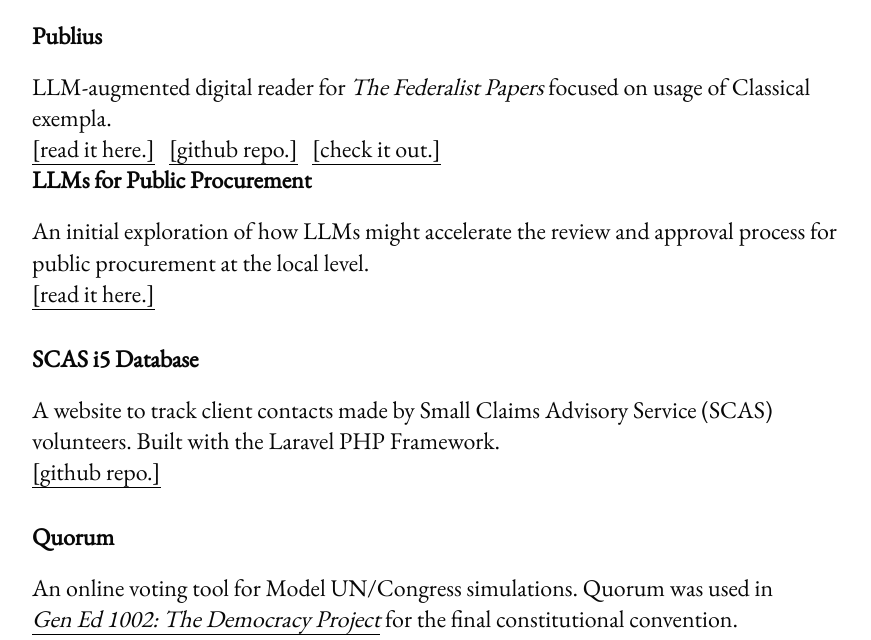
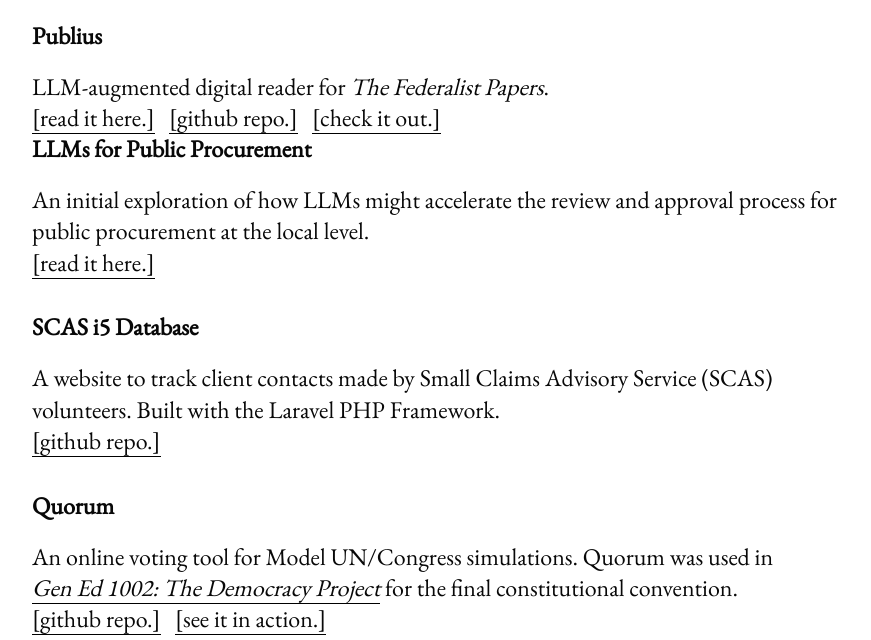
Before and after one commit to flxcn/flxcn.github.io, a plain HTML site: page projects/index.html in a window 1280 px wide. Shown: the part 139-779 px from the top of the page, without its empty margins (204-1075 px from the left). Drawn offline with nearby package versions, Linux system fonts and the light colour scheme.

Commit message:
Update index.html

```diff
--- a/projects/index.html
+++ b/projects/index.html
@@ -26,7 +26,7 @@
 
     <section>
       <h2>Publius</h2>
-      <p>LLM-augmented digital reader for <i>The Federalist Papers</i> focused on usage of Classical exempla.</p>
+      <p>LLM-augmented digital reader for <i>The Federalist Papers</i>.</p>
       <p><a href="publius.pdf" target="_blank">[read it here.]</a> &nbsp; <a href="https://github.com/flxcn/publius" target="_blank">[github repo.]</a> &nbsp; <a href="https://publius.pythonanywhere.com" target="_blank">[check it out.]</a></p>
     </section>
 
```
